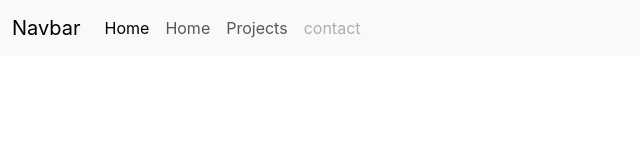
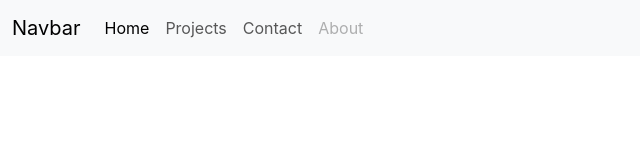
Before and after one commit to hizki-rp/React-project, a React (Create React App) app: page / in a window 1280 px wide. Shown: the top 160 px of the page, without its empty margins (0-640 px from the left). Built offline with nearby package versions, Linux system fonts and the light colour scheme.

Commit message:
navbar menu

```diff
--- a/src/App.js
+++ b/src/App.js
@@ -14,13 +14,13 @@ function Header(){
             <a class="nav-link active" aria-current="page" href="#">Home</a>
           </li>
           <li class="nav-item">
-            <a class="nav-link" href="#">Home</a>
-          </li>
-          <li class="nav-item">
             <a class="nav-link" href="#">Projects</a>
           </li>
           <li class="nav-item">
-            <a class="nav-link disabled" aria-disabled="true">contact</a>
+            <a class="nav-link" href="#">Contact</a>
+          </li>
+          <li class="nav-item">
+            <a class="nav-link disabled" aria-disabled="true">About</a>
           </li>
         </ul>
       </div>
```
